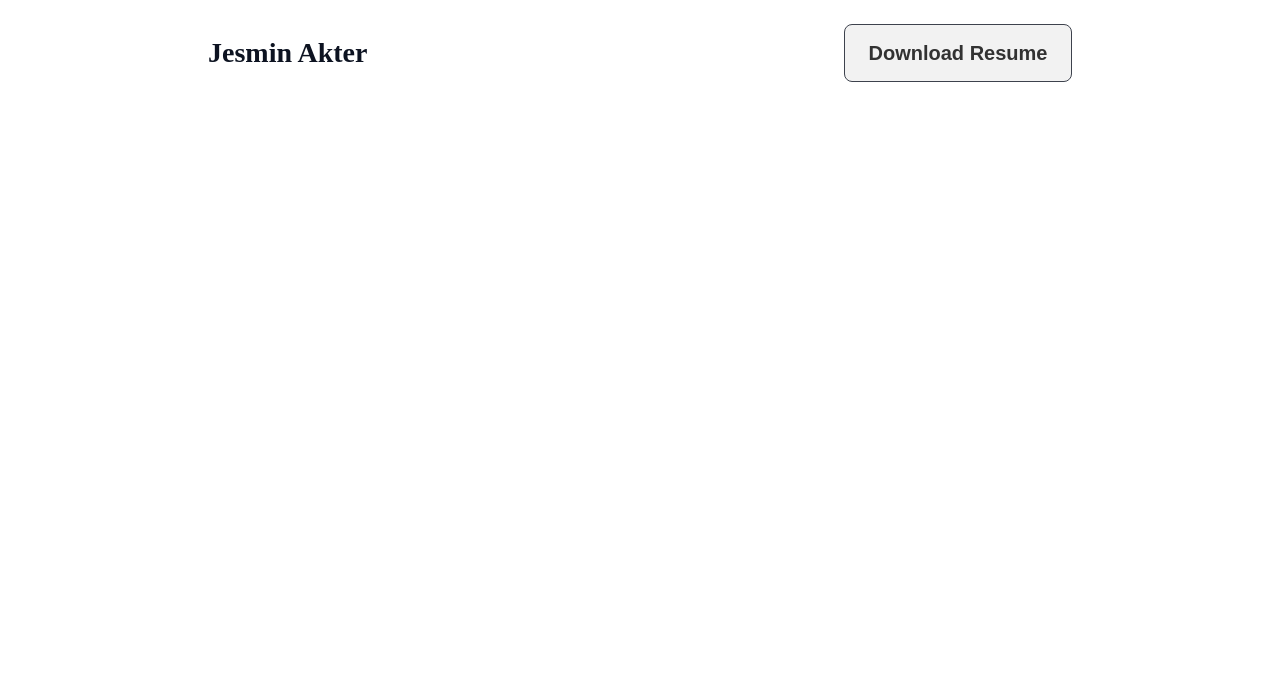
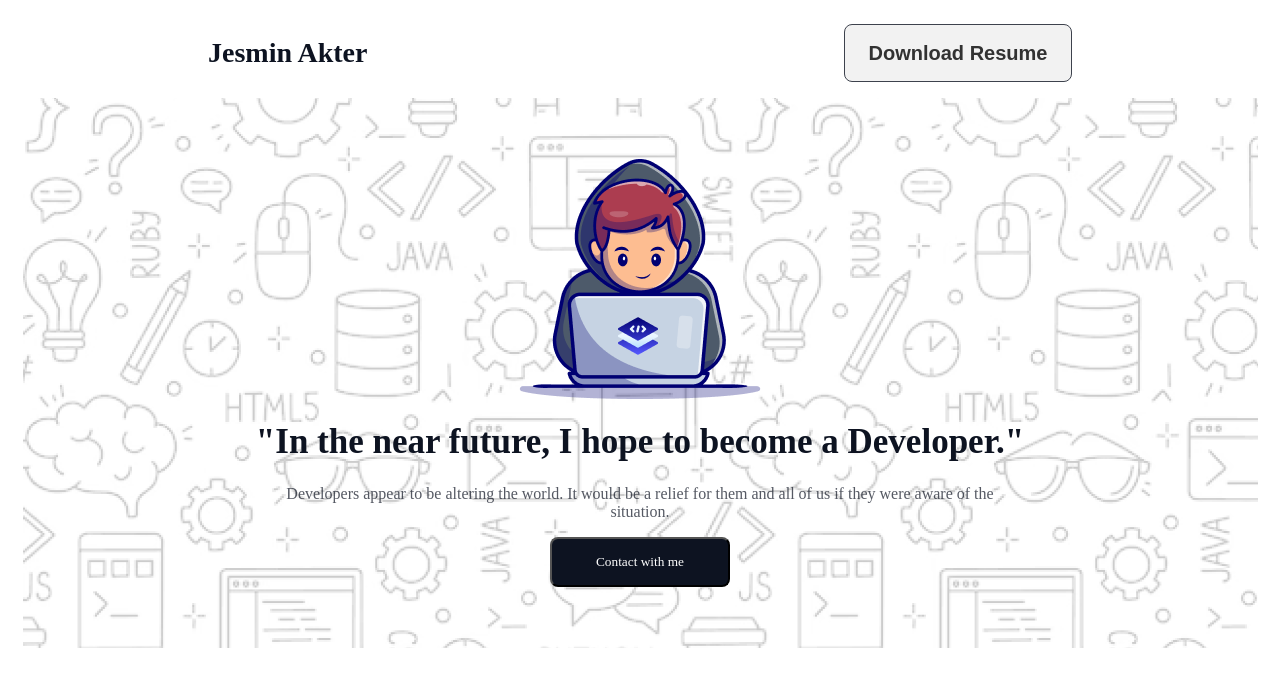
Before and after one commit to nipajesmin/Assignment1, a plain HTML site: page index.html in a window 1280 px wide. Drawn offline with Linux system fonts and the light colour scheme; a web font is replaced by a local one.

Commit message:
add header part

```diff
--- a/index.html
+++ b/index.html
@@ -18,6 +18,16 @@
             </ul>
 
         </nav>
+        <div class="banner">
+            <img class="banner-pro-pic" src="assets/Group.png" alt="">
+            <div class="banner-content">
+                <h1 class="banner-title">"In the near future, I hope to become a Developer."</h1>
+                <p class="banner-description">Developers appear to be altering the world. It would be a relief for them and all of us if they were aware of the situation.</p>
+                <button class="btnn-primary">Contact with me</button>
+            </div>
+
+
+        </div>
 
     </header>
     <main>
--- a/styles/inspiration.css
+++ b/styles/inspiration.css
@@ -23,6 +23,7 @@ nav{
 }
 nav ul li{
     list-style: none;
+    text-decoration: none;
     /* margin-right: 51px; */
 
 }
@@ -43,4 +44,53 @@ nav ul li{
     font-weight: 600;
 
 }
+
+
 /* banner styles */
+.banner{
+    width: 1235px;
+    height: 550px;
+    /* border: 10px solid red; */
+    margin: 0 auto;
+    background-image: url(../assets/Hero-bg.png);
+    display: flex;
+    flex-direction: column;
+    justify-content: center;
+    align-items: center;
+}
+
+.banner-title{
+    color: rgb(13, 19, 33);
+    font-family: Azeret Mono;
+    font-size: 35px;
+    font-weight: 800;
+    /* display: block;
+    margin: auto; */
+    text-align: center;
+    padding-left: 150px;
+    padding-right: 150px;
+}
+.banner-description{
+    color: rgb(13, 19, 33, 0.7);
+    font-family: Azeret Mono;
+    font-size: 16px;
+    font-weight: 400;
+    /* display: block;
+    margin: auto; */
+    text-align: center;
+    padding-left: 250px;
+    padding-right: 250px;
+}
+.btnn-primary{
+    color: rgb(255, 255, 255);
+    font-family: Azeret Mono;
+    border-radius: 8px;
+    background-color: rgb(13, 19, 33);
+    width: 180px;
+    height: 50px;
+    /* padding: 21px 24px 21px 24px; */
+    /* justify-items: center; */
+    display: block;
+    margin: auto;
+    /* padding-left: 550px; */
+}
```
Also changed, not shown: assets/Group 3.png (added), assets/Group 4.png (added), assets/Group.png (added), assets/Hero-bg.png (added), assets/Layer_1.png (added), assets/css.png (added), assets/facebook.png (added), assets/github.png (added), assets/handshake.jpg (added), assets/html.png (added), assets/js.png (added), assets/linkedin-icon 1.png (added), assets/mongodb.png (added), assets/nodejs.png (added), 1 more files.
